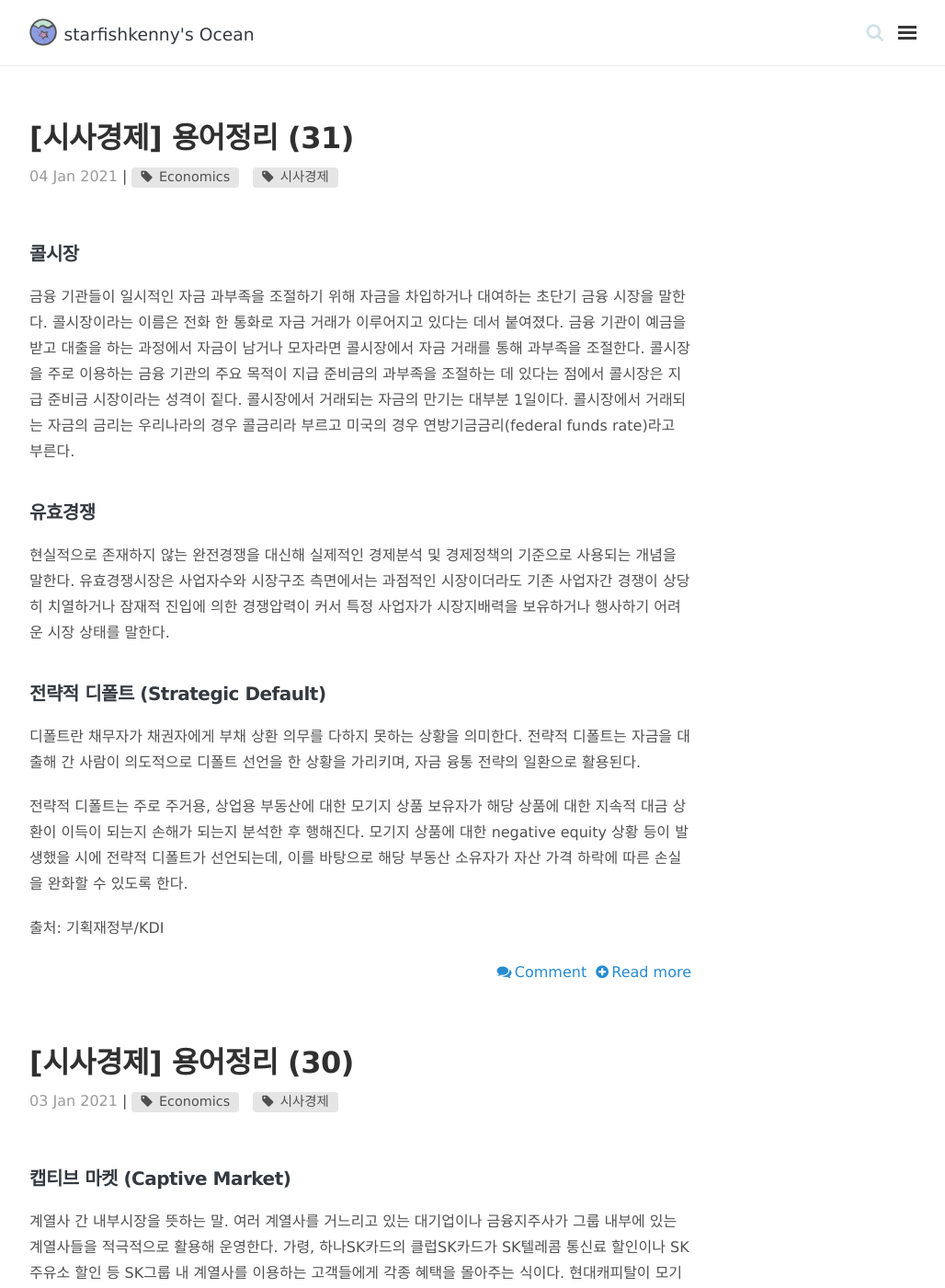
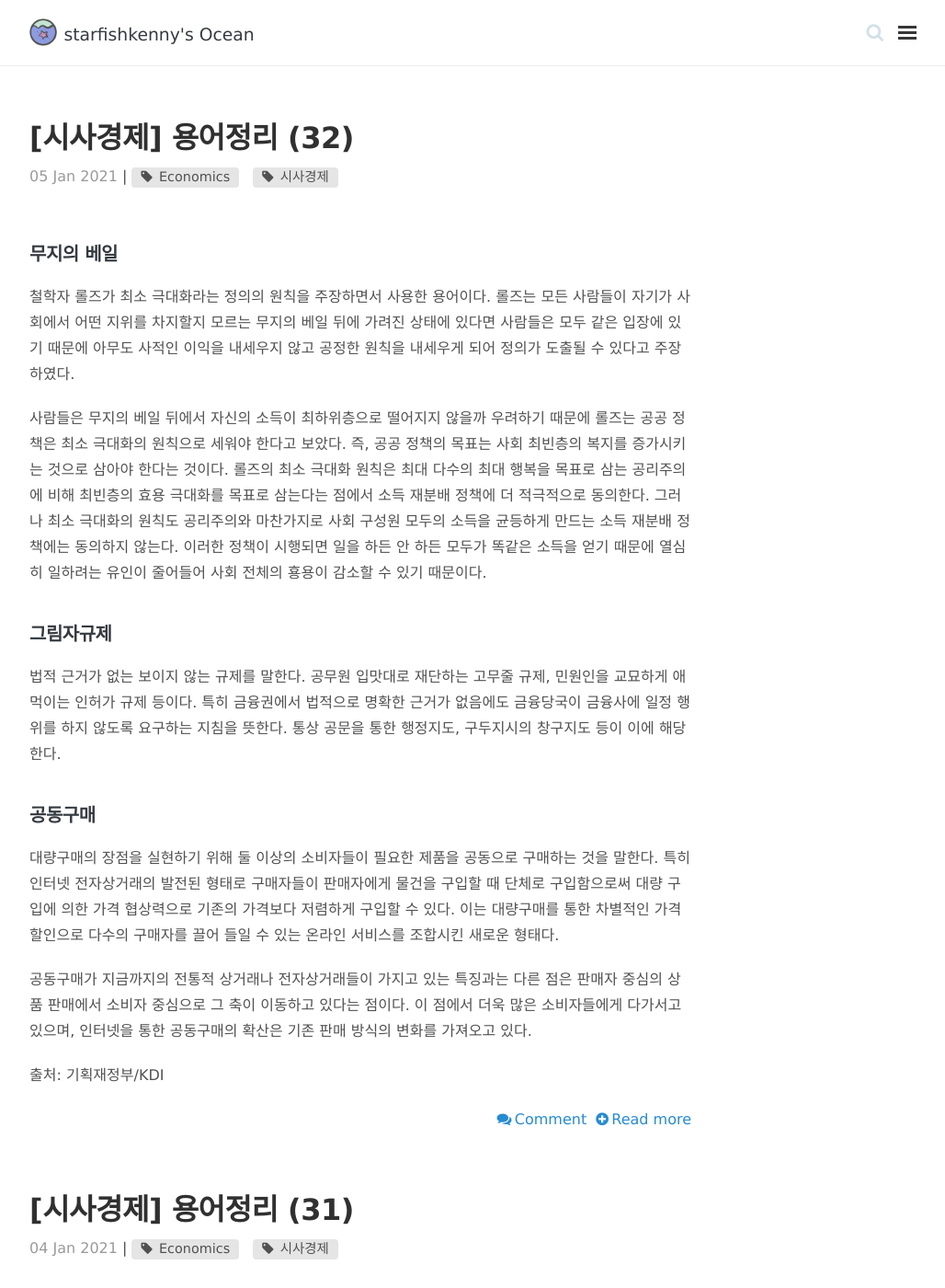
Before and after one commit to starfishkenny/starfishkenny.github.io, a Jekyll site: the page built from blog/index.html, in a window 1280 px wide and 1400 px high. Shown: the whole window at 92% size, without its empty margins (248-1276 px from the left). Built offline with Jekyll 4.4.1, drawn with Linux system fonts in a browser that asks for light colours; nearby versions of some CDN libraries; the list of posts is cut into pages by our own code; comment, search, counter and statistics services are not loaded; some of the changed text lies outside the part shown.

Commit message:
updated blog post

```diff
--- /dev/null
+++ b/_posts/2021-01-05-economics(32).md
@@ -0,0 +1,25 @@
+---
+layout: post
+title: "[시사경제] 용어정리 (32)"
+category: Economics
+tags: [Economics ,시사경제]
+comments: true
+toc: true
+---
+## 무지의 베일
+
+철학자 롤즈가 최소 극대화라는 정의의 원칙을 주장하면서 사용한 용어이다. 롤즈는 모든 사람들이 자기가 사회에서 어떤 지위를 차지할지 모르는 무지의 베일 뒤에 가려진 상태에 있다면 사람들은 모두 같은 입장에 있기 때문에 아무도 사적인 이익을 내세우지 않고 공정한 원칙을 내세우게 되어 정의가 도출될 수 있다고 주장하였다.
+
+사람들은 무지의 베일 뒤에서 자신의 소득이 최하위층으로 떨어지지 않을까 우려하기 때문에 롤즈는 공공 정책은 최소 극대화의 원칙으로 세워야 한다고 보았다. 즉, 공공 정책의 목표는 사회 최빈층의 복지를 증가시키는 것으로 삼아야 한다는 것이다. 롤즈의 최소 극대화 원칙은 최대 다수의 최대 행복을 목표로 삼는 공리주의에 비해 최빈층의 효용 극대화를 목표로 삼는다는 점에서 소득 재분배 정책에 더 적극적으로 동의한다. 그러나 최소 극대화의 원칙도 공리주의와 마찬가지로 사회 구성원 모두의 소득을 균등하게 만드는 소득 재분배 정책에는 동의하지 않는다. 이러한 정책이 시행되면 일을 하든 안 하든 모두가 똑같은 소득을 얻기 때문에 열심히 일하려는 유인이 줄어들어 사회 전체의 횽용이 감소할 수 있기 때문이다.
+
+## 그림자규제
+
+법적 근거가 없는 보이지 않는 규제를 말한다. 공무원 입맛대로 재단하는 고무줄 규제, 민원인을 교묘하게 애먹이는 인허가 규제 등이다. 특히 금융권에서 법적으로 명확한 근거가 없음에도 금융당국이 금융사에 일정 행위를 하지 않도록 요구하는 지침을 뜻한다. 통상 공문을 통한 행정지도, 구두지시의 창구지도 등이 이에 해당한다.
+
+## 공동구매
+
+대량구매의 장점을 실현하기 위해 둘 이상의 소비자들이 필요한 제품을 공동으로 구매하는 것을 말한다. 특히 인터넷 전자상거래의 발전된 형태로 구매자들이 판매자에게 물건을 구입할 때 단체로 구입함으로써 대량 구입에 의한 가격 협상력으로 기존의 가격보다 저렴하게 구입할 수 있다. 이는 대량구매를 통한 차별적인 가격 할인으로 다수의 구매자를 끌어 들일 수 있는 온라인 서비스를 조합시킨 새로운 형태다.
+
+공동구매가 지금까지의 전통적 상거래나 전자상거래들이 가지고 있는 특징과는 다른 점은 판매자 중심의 상품 판매에서 소비자 중심으로 그 축이 이동하고 있다는 점이다. 이 점에서 더욱 많은 소비자들에게 다가서고 있으며, 인터넷을 통한 공동구매의 확산은 기존 판매 방식의 변화를 가져오고 있다.
+
+출처: 기획재정부/KDI
```
Also changed, not shown: _posts/2020-12-15-data_science(2).md (+1 -1 lines), _posts/2021-01-01-data_science(3).md (+1 -1 lines).
